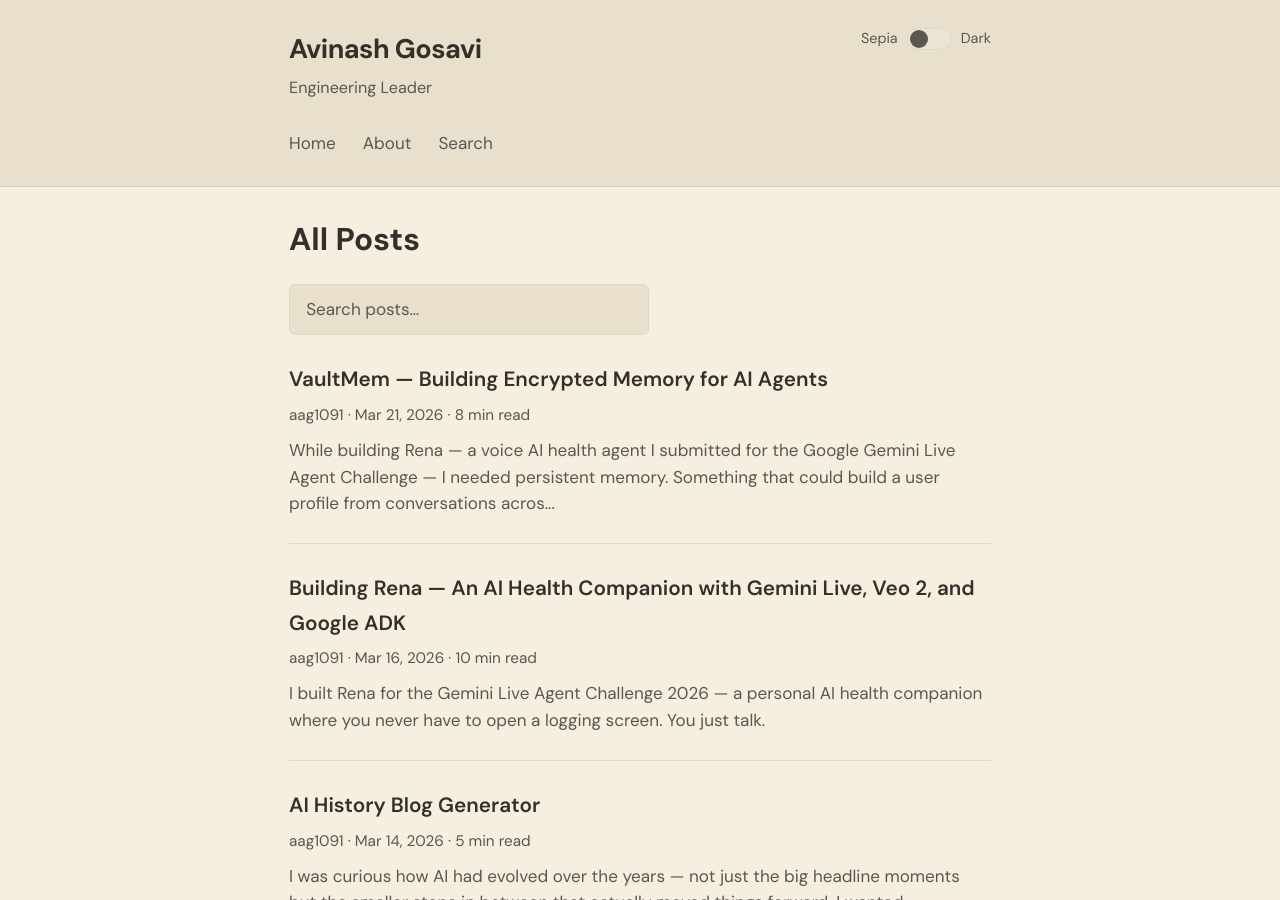
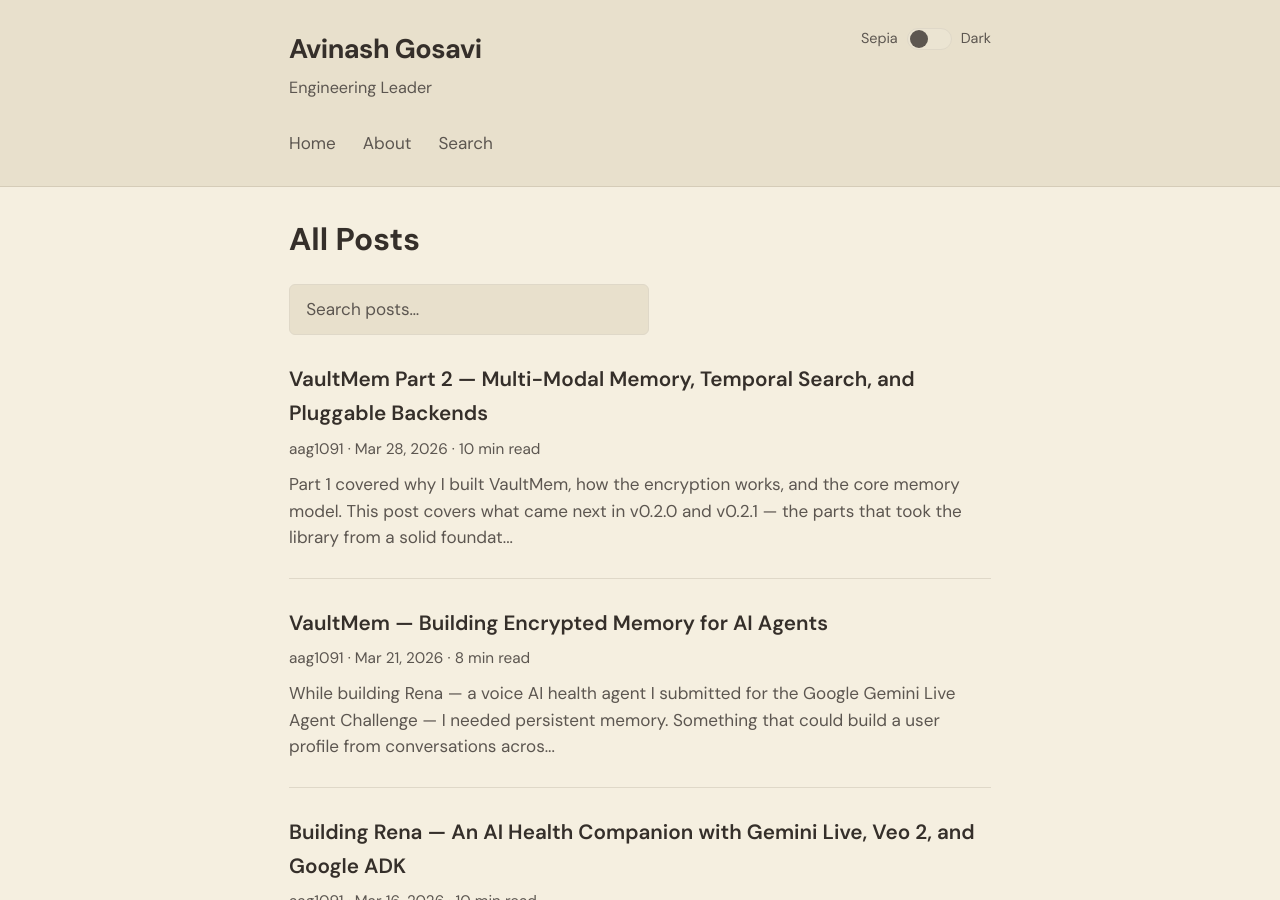
Before and after one commit to aag1091-alt/avinashgosavi.com, a Jekyll site: the page built from blog.md, in a window 1280 px wide and 900 px high. Built offline with Jekyll 4.4.1, drawn with Linux system fonts in a browser that asks for light colours; part of the change alters nothing that is shown.

Commit message:
Add VaultMem Part 2; link from Part 1
Part 2 covers v0.2.0/v0.2.1 additions: multi-modal memory ingestion,
temporal search (captured_at, search_by_time, diff, TimeQueryParser),
pluggable backends (S3, Postgres, HNSW), query normalizer Protocol,
data classes, LoCoMo benchmark results, and the live Streamlit demo.

Part 1 unchanged except for a "Read Part 2" link at the bottom.

Co-Authored-By: Claude Sonnet 4.6 <noreply@anthropic.com>

````diff
--- a/_posts/2026-03-21-vaultmem-encrypted-memory-for-ai-agents.md
+++ b/_posts/2026-03-21-vaultmem-encrypted-memory-for-ai-agents.md
@@ -190,3 +190,9 @@ pip install "vaultmem[local]"          # + local embeddings (sentence-transforme
 The library is intentionally small — the code is the specification. If you're building an AI agent and want to give your users memory that's actually theirs, this is the starting point.
 
 [github.com/aag1091-alt/vaultmem-sdk](https://github.com/aag1091-alt/vaultmem-sdk)
+
+---
+
+**Part 2** covers what was built on top of this foundation in v0.2.0 and v0.2.1: multi-modal memory ingestion, temporal search, pluggable storage backends, HNSW vector indexing, and a query normalizer Protocol — including a live interactive demo.
+
+[VaultMem Part 2 — Multi-Modal, Temporal Search, and Pluggable Backends →](/post/vaultmem-part-2-multimodal-temporal-backends/)
--- /dev/null
+++ b/_posts/2026-03-28-vaultmem-part-2-multimodal-temporal-backends.md
@@ -0,0 +1,302 @@
+---
+layout: post
+title: "VaultMem Part 2 — Multi-Modal Memory, Temporal Search, and Pluggable Backends"
+permalink: /post/vaultmem-part-2-multimodal-temporal-backends/
+date: 2026-03-28
+read_time: 10
+---
+
+[Part 1](/post/vaultmem-encrypted-memory-for-ai-agents/) covered why I built VaultMem, how the encryption works, and the core memory model. This post covers what came next in v0.2.0 and v0.2.1 — the parts that took the library from a solid foundation to something that can handle real-world agent use cases: multi-modal memory ingestion, time-aware retrieval, production-grade storage backends, O(log N) ANN search, and a pluggable query normalizer.
+
+> **Install:** `pip install vaultmem` · **Code:** [github.com/aag1091-alt/vaultmem-sdk](https://github.com/aag1091-alt/vaultmem-sdk) · **Live demo:** [vaultmem-demo.streamlit.app](https://vaultmem-demo.streamlit.app)
+
+---
+
+## Multi-modal memory
+
+Text-only memory is a significant limitation for a personal AI agent. The moments that matter most — a photo from a trip, a voice note recorded mid-commute, a scanned medical document — aren't text.
+
+VaultMem v0.2.0 added `add_media()`, which ingests an image, audio file, PDF, or video and stores it as a fully encrypted memory atom. The raw bytes go into `vault/media/{uuid}.enc` (AES-256-GCM, same key architecture as text atoms). The extracted content becomes the searchable atom.
+
+```python
+with VaultSession.open("./vault", passphrase, embedder=embedder) as s:
+    # Image — extracts EXIF date, GPS coordinates, optional OCR
+    atom = s.add_media("holiday_photo.jpg", passphrase)
+    print(atom.content)      # "Photo taken 2023-07-14 in Split, Croatia"
+    print(atom.captured_at)  # EXIF timestamp as Unix int
+    print(atom.location)     # {"lat": 43.5, "lon": 16.4, "place": "Split"}
+
+    # Audio — Whisper transcription
+    atom = s.add_media("voice_note.mp3", passphrase)
+
+    # PDF — PyMuPDF text extraction
+    atom = s.add_media("contract.pdf", passphrase)
+
+    # Retrieve raw bytes later (decrypted on demand, not in search results)
+    raw = s.get_media(atom.id, passphrase)
+```
+
+The media bytes are never loaded into RAM during search — only the extracted text atom participates in embedding and retrieval. This keeps the privacy model intact: even if you extract metadata, the raw file stays encrypted behind the passphrase.
+
+Each extractor is a pluggable Protocol, so adding new file types is straightforward:
+
+```python
+from vaultmem import MediaExtractor, MediaExtractionResult, MediaIngester
+
+class HeicExtractor:
+    MIME_TYPES = {"image/heic", "image/heif"}
+
+    def extract(self, path, mime_type):
+        return MediaExtractionResult(
+            content_type=mime_type,
+            transcript="...",
+            captured_at=...,
+        )
+
+ingester = MediaIngester(extra_extractors=[HeicExtractor()])
+```
+
+Install the extras to activate the built-in extractors:
+
+```bash
+pip install "vaultmem[media]"   # Pillow, piexif, openai-whisper, PyMuPDF, ffmpeg-python
+```
+
+---
+
+## Temporal search
+
+The second gap I wanted to close: time. A personal agent should be able to answer "what was I doing in 2019?" or "show me everything from last summer" — not just "what's most semantically similar to this query?"
+
+This required two new timestamp fields on `MemoryObject`:
+
+- `created_at` — when the atom was written to the vault (set automatically, immutable)
+- `captured_at` — when the real-world event happened (set manually or from EXIF/metadata)
+
+These are deliberately separate. A photo taken in 2019 but added to the vault today has `captured_at` in 2019 and `created_at` today. The distinction matters for any use case involving retroactive journaling or importing old media.
+
+### Browse by time window
+
+```python
+from datetime import datetime, timezone
+
+def ts(year, month=1, day=1):
+    return int(datetime(year, month, day, tzinfo=timezone.utc).timestamp())
+
+with VaultSession.open("./vault", passphrase, embedder=embedder) as s:
+    memories_2019 = s.search_by_time(ts(2019), ts(2020))
+    q3_2021 = s.search_by_time(ts(2021, 7), ts(2021, 10))
+
+    # What was written to the vault in the last 24 hours
+    import time
+    recent = s.diff(int(time.time()) - 86400, int(time.time()))
+```
+
+### Natural-language time queries
+
+I wanted to avoid the experience of asking "what happened summer 2019?" and getting results from all time. The `TimeQueryParser` extracts a timestamp range from the query string, strips the time phrase, and passes the remainder to the embedding — all in pure Python with no dependencies:
+
+```python
+from vaultmem import TimeQueryParser
+
+from_ts, to_ts, remainder = TimeQueryParser.parse("what happened summer 2019")
+# from_ts  → 2019-06-01 UTC
+# to_ts    → 2019-09-01 UTC
+# remainder → "what happened"
+```
+
+Supported phrases: season + year, month + year, bare year, "last year", "this month", "last N days", "yesterday".
+
+Pass `parse_time=True` to `search()` and it handles everything automatically:
+
+```python
+# Strips "in 2019" → timestamp range; embeds "what did I do"
+results = s.search("what did I do in 2019", top_k=10, parse_time=True)
+```
+
+---
+
+## Pluggable storage backends
+
+The default storage model — two files on the local filesystem — is the right starting point. But a production agent deployment might need S3 for durability, Postgres for searchability, or both. I didn't want to bake those in as optional flags on the session object; I wanted them to be proper extension points.
+
+v0.2.0 introduced three ABCs:
+
+| ABC | Default | Production |
+|-----|---------|------------|
+| `BlobStore` | `FileBlobStore` | `S3BlobStore` |
+| `SearchIndex` | `SQLiteSearchIndex` | `PostgresSearchIndex` |
+| `VectorIndex` | — (exact O(N) cosine) | `HNSWVectorIndex` |
+
+All three are injected at session creation:
+
+```python
+from vaultmem import (
+    VaultSession, LocalEmbedder,
+    S3BlobStore, PostgresSearchIndex, HNSWVectorIndex,
+)
+
+with VaultSession.open(
+    "./vault", passphrase,
+    embedder=LocalEmbedder(),
+    blob_store=S3BlobStore(bucket="my-vault-atoms"),
+    search_index=PostgresSearchIndex("postgresql://user:pass@host/db"),
+    vector_index=HNSWVectorIndex(),
+) as s:
+    results = s.search("coffee habits", top_k=10)
+```
+
+The important design decision: the vault format stays the same regardless of which backends you use. `FileBlobStore` and `S3BlobStore` store the same encrypted bytes. `SQLiteSearchIndex` and `PostgresSearchIndex` store the same metadata. Migrating between backends is O(N) byte-copies, no decryption required:
+
+```python
+from vaultmem import migrate_vault
+
+migrate_vault(
+    src_blob_store=FileBlobStore("./old"),
+    dst_blob_store=S3BlobStore(bucket="new-vault"),
+    passphrase=passphrase,
+)
+```
+
+### HNSW and the O(N) problem
+
+At small scale, exact cosine search over all atoms in RAM is fine. At 10,000 atoms it becomes the bottleneck — the benchmark showed ~148ms per query, all of it in the embedding comparison loop.
+
+`HNSWVectorIndex` wraps [hnswlib](https://github.com/nmslib/hnswlib) and plugs into the same `VectorIndex` ABC. The HNSW graph is built incrementally as atoms are added and serialized encrypted to `vault/vector_index.hnsw.enc` on flush. At session open it's loaded once into RAM. Search then runs in O(log N):
+
+| Atoms | Exact cosine | HNSW |
+|-------|:------------:|:----:|
+| 1,000 | ~15ms | ~0.3ms |
+| 10,000 | ~148ms | ~0.8ms |
+| 100,000 | ~1,500ms | ~1.2ms |
+
+Below 1,000 atoms, the implementation falls back to exact cosine automatically — the HNSW graph has overhead that isn't worth paying at small N.
+
+```bash
+pip install "vaultmem[ann]"   # hnswlib
+```
+
+---
+
+## Query normalizer
+
+A subtler problem surfaced while building the [interactive demo](https://vaultmem-demo.streamlit.app): the question framing users naturally type — "What do I know about Sarah Chen?" — dilutes the embedding. A bag-of-words or hash-projection embedder assigns equal weight to "what", "do", "i", "know", "about" and "Sarah", "Chen". The meaningful terms are swamped by question scaffolding.
+
+Sentence-transformers handle this natively through attention — they learn that "Sarah Chen" carries the semantic weight in the sentence. But not every deployment uses a 22M-parameter ML model.
+
+v0.2.1 introduced a `QueryNormalizer` Protocol:
+
+```python
+from vaultmem import QueryNormalizer  # Protocol — implement normalize(text) -> str
+```
+
+The built-in `RegexQueryNormalizer` strips common English question preamble:
+
+```python
+from vaultmem import RegexQueryNormalizer
+
+# "What do I know about Sarah Chen?" → "Sarah Chen"
+# "How does Flash Attention work?"   → "Flash Attention work"
+# "Am I vegetarian?"                 → "vegetarian"
+```
+
+More interesting is the custom path — since it's a Protocol, any object with a `normalize(self, text: str) -> str` method works. The interactive demo uses a Groq-backed normalizer with a server-side API key, so users get LLM-quality query extraction without needing their own key:
+
+```python
+class GroqQueryNormalizer:
+    def __init__(self, api_key: str) -> None:
+        from groq import Groq
+        self._client = Groq(api_key=api_key)
+
+    def normalize(self, text: str) -> str:
+        resp = self._client.chat.completions.create(
+            model="llama-3.3-70b-versatile",
+            max_tokens=20,
+            messages=[
+                {"role": "system",
+                 "content": "Extract key search terms. Return only keywords."},
+                {"role": "user", "content": text},
+            ],
+        )
+        return resp.choices[0].message.content.strip() or text
+```
+
+The normalizer is injected once at session creation and runs on all searches where `normalize_query=True`:
+
+```python
+with VaultSession.open("./vault", passphrase,
+                        query_normalizer=GroqQueryNormalizer(api_key),
+                        embedder=embedder) as s:
+    results = s.search("What do I know about Sarah?", normalize_query=True)
+```
+
+---
+
+## Data classes
+
+One design detail worth calling out: memory doesn't all decay at the same rate, and not all memory deserves the same cryptographic protection.
+
+VaultMem has three data classes, set at vault creation:
+
+| Class | Use case | Argon2id memory | Decay λ | Half-life |
+|-------|----------|:---------------:|:-------:|:---------:|
+| `GENERAL` | Standard | 64 MiB | 0.005 | ~5 months |
+| `MEDICAL` | Health data | 128 MiB + mlock | 0.002 | ~12 months |
+| `ARCHIVAL` | Long-term records | 64 MiB | 0.0007 | ~3 years |
+
+`MEDICAL` doubles the Argon2id memory cost, making brute-force twice as expensive. `ARCHIVAL` slows the significance decay so memories stay surfaced for years rather than months — appropriate for journals, legal records, or anything you want to last.
+
+```python
+VaultSession.create("./health_vault", passphrase, owner="alice", data_class="MEDICAL")
+```
+
+---
+
+## The LoCoMo benchmark
+
+I wanted a more rigorous evaluation than the 18-atom synthetic benchmark I described in Part 1. The [LoCoMo dataset](https://arxiv.org/abs/2402.17753) is a collection of long-form conversational memory — 1,982 QA pairs across five categories (single-hop factual, multi-hop reasoning, temporal, adversarial, open-domain). It's the closest thing to a realistic test of a personal memory system.
+
+VaultMem's Recall@10 and MRR scores on a random sample:
+
+| Category | Recall@10 | MRR |
+|----------|:---------:|:---:|
+| Single-hop factual | 0.91 | 0.87 |
+| Temporal | 0.84 | 0.79 |
+| Multi-hop | 0.73 | 0.68 |
+| Adversarial | 0.78 | 0.71 |
+
+Multi-hop is the hardest — it requires reasoning across atoms that weren't individually asked about, which is a retrieval problem before it's even an LLM problem.
+
+---
+
+## The interactive demo
+
+The fastest way to see all of this in action is the [live demo](https://vaultmem-demo.streamlit.app). It runs a pre-seeded vault with 36 memories across all four types — enough variety to demonstrate the retrieval model without you having to type anything first.
+
+Every retrieved result shows its relevancy score, memory type, and retrieval tier. The right panel shows the raw encrypted bytes of `current.vmem` and `current.atoms` — what the platform operator actually sees. Each browser tab gets an isolated vault; your data can't be seen by or contaminated by other visitors.
+
+Some things worth trying:
+
+| Question | What it exercises |
+|----------|------------------|
+| What do I know about Sarah Chen? | Groq query normalizer → EPISODIC retrieval |
+| How does Flash Attention work? | SEMANTIC retrieval |
+| What's my coffee order? | PERSONA retrieval |
+| How do I debug problems? | PROCEDURAL retrieval |
+| Tell me about my cat | Natural language → EPISODIC |
+
+---
+
+## What's next
+
+The library is at v0.2.1. The things I'm thinking about for v0.3.0:
+
+- **Composite and Affinity generation** — right now the tiers exist in the retrieval model but atoms are only created at ATOM granularity. Automated COMPOSITE and AFFINITY synthesis from accumulated atoms is the next big addition.
+- **Cross-agent memory sharing** — Layer 2 of the Memory-as-Asset framework. A shared encrypted memory space where multiple agents can read without the platform being able to.
+- **LoCoMo full benchmark** — running the complete 1,982-pair dataset rather than a sample.
+
+The paper targeting ACM CCS 2026 is in progress.
+
+---
+
+> `pip install vaultmem` · [GitHub](https://github.com/aag1091-alt/vaultmem-sdk) · [Preprint](https://doi.org/10.5281/zenodo.19154079) · [Live demo](https://vaultmem-demo.streamlit.app)
````
